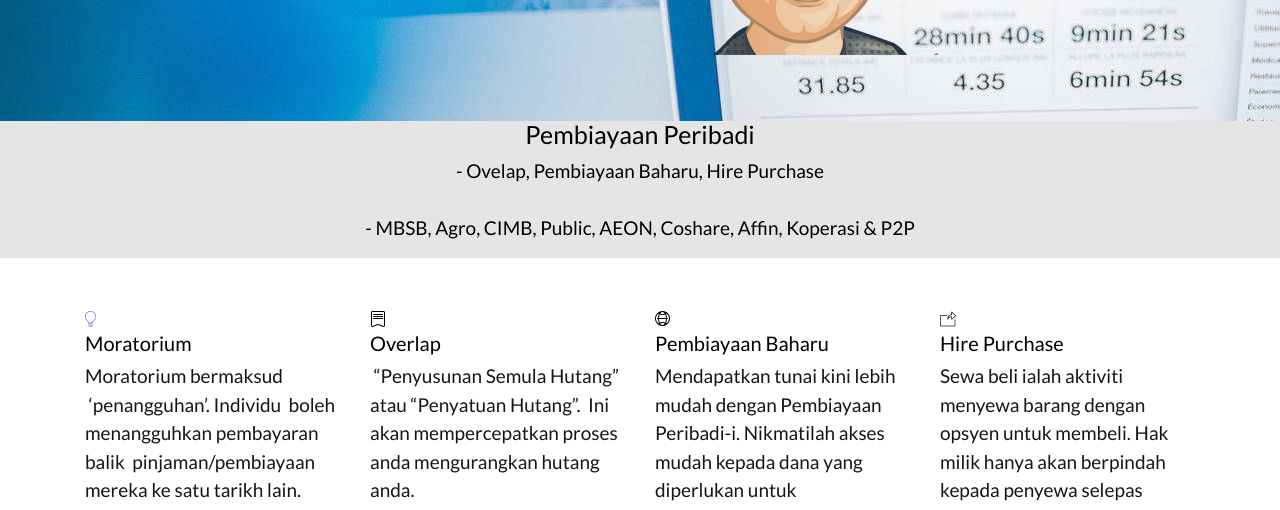
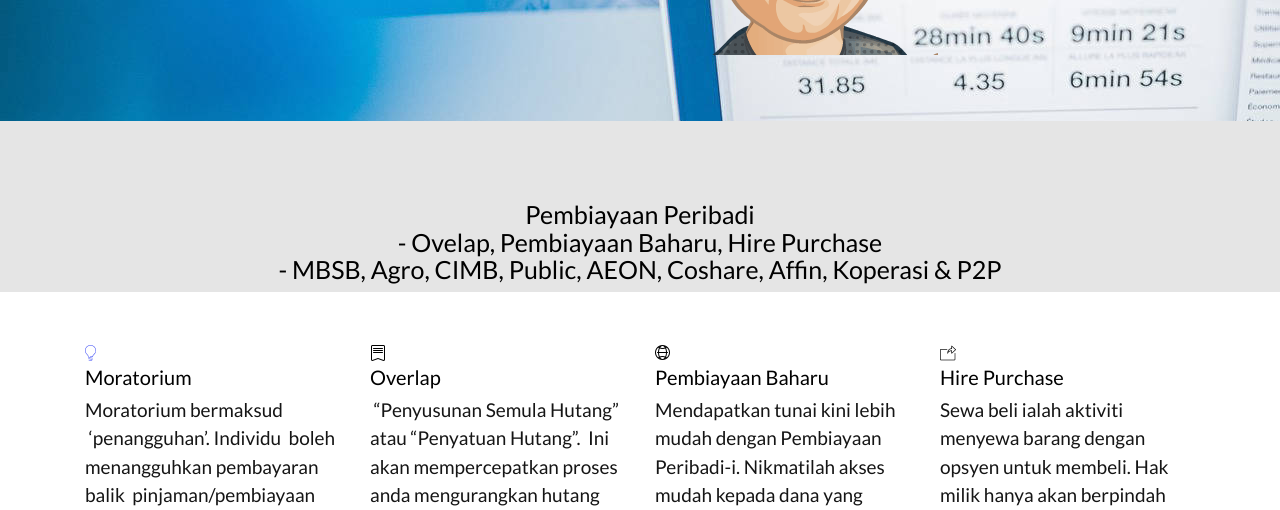
Before and after one commit to 60minits/60minits.github.io, a plain HTML site: page index.html in a window 1280 px wide. Shown: the part 288-798 px from the top of the page. Drawn offline with Linux system fonts and the light colour scheme; files that its build step writes are made by us from their sources; files whose address does not match are found by name; a web font is replaced by a local one.

Commit message:
create github pages

```diff
--- a/index.html
+++ b/index.html
@@ -59,15 +59,16 @@
 </section>
 
 <section class="mbr-section--bg-adapted mbr-section--relative" id="text1-f" data-rv-view="60" style="background-color: rgb(229, 229, 229);">
-    <div class="intro page_head text-center" style="padding-top: 0px; padding-bottom: 0px;">
+    <div class="intro page_head text-center" style="padding-top: 80px; padding-bottom: 0px;">
 
         <div class="container">
         <div class="container">
             <div class="row">
                 <div class="col-md-12">
-                    <h3 class="styled">Pembiayaan Peribadi</h3>
+                    <h3 class="styled">Pembiayaan Peribadi<br>- Ovelap, Pembiayaan Baharu, Hire Purchase
+<div>- MBSB, Agro, CIMB, Public, AEON, Coshare, Affin, Koperasi &amp; P2P</div></h3>
                     <div class="separator transparent"></div>
-                    <p>- Ovelap, Pembiayaan Baharu, Hire Purchase<br><br>- MBSB, Agro, CIMB, Public, AEON, Coshare, Affin, Koperasi &amp; P2P</p>
+
                 </div>
             </div>
         </div>
```
Also changed, not shown: 1 other file.
